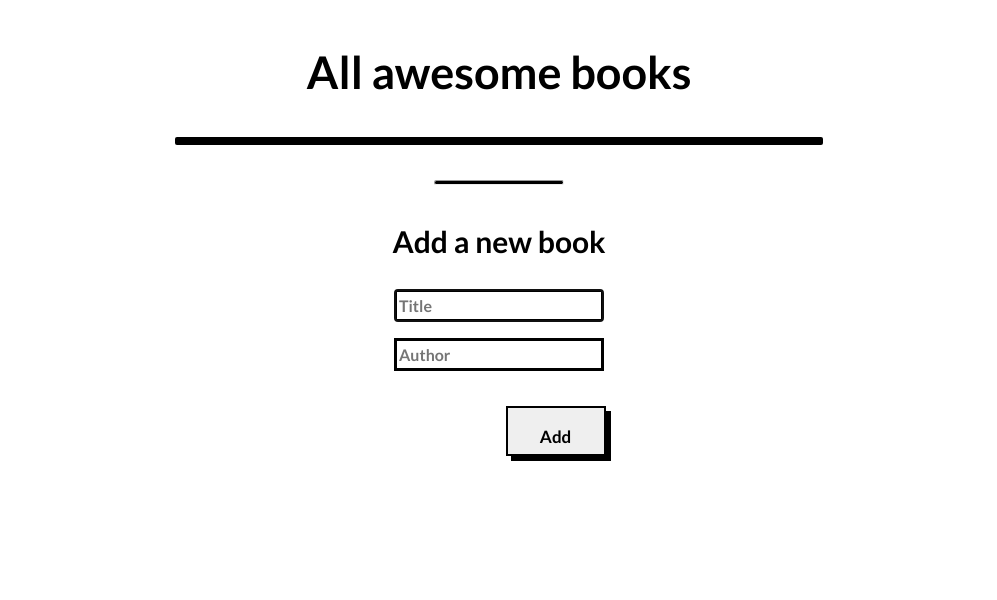
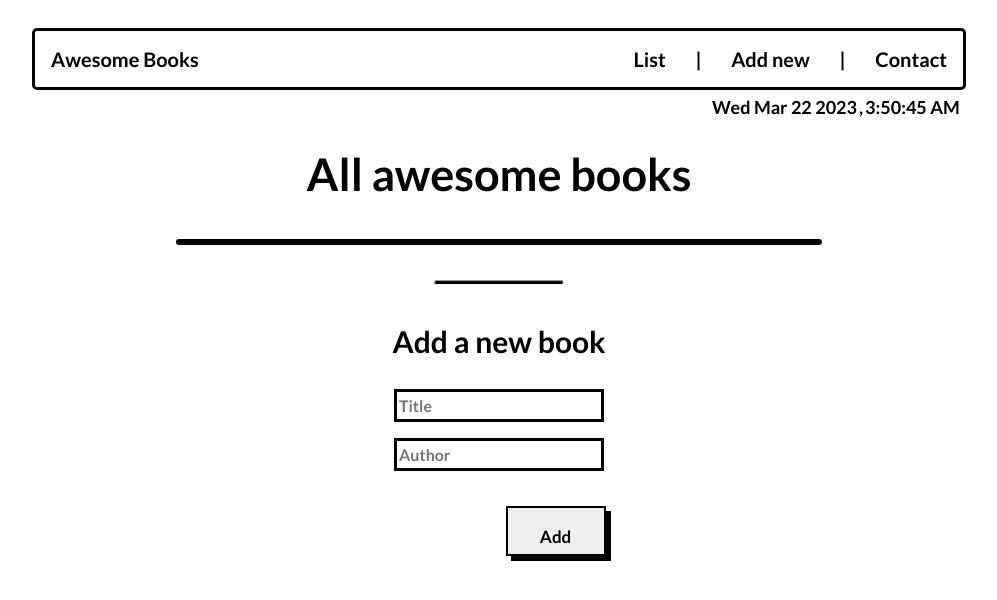
Before and after one commit to kalbek/Awesome-Books, a website: page index.html in a window 1280 px wide. Shown: the whole page, without its empty margins (141-1138 px from the left). Drawn offline with Linux system fonts and the light colour scheme.

Commit message:
add nav bar and date time

```diff
--- a/index.html
+++ b/index.html
@@ -12,13 +12,31 @@
     />
   </head>
   <body>
+    <nav>
+      <ul>
+        <div class="title">
+          <li id="title">Awesome Books</li>
+        </div>
+        <div class="menu">
+          <li><a href="./index.html"></a> List</li>
+          |
+          <li><a href="./add.html"></a> Add new</li>
+          |
+          <li><a href="./contact.html"></a> Contact</li>
+        </div>
+      </ul>
+      <div class="date" id="date">
+        <div id="dates"></div>,
+        <div id="time"></div>
+      </div>
+    </nav>
     <section class="books flex-column-centered">
       <h1>All awesome books</h1>
       <div class="book-list bordered"></div>
       <br />
       <form id="form" action="">
         <div class="title-input-group flex-column-centered">
-          <hr>
+          <hr />
           <p>Add a new book</p>
           <input type="text" id="title" name="author" placeholder="Title" />
           <input type="text" id="author" name="author" placeholder="Author" />
--- a/script.js
+++ b/script.js
@@ -1,10 +1,10 @@
 let books = [];
-const addButton = document.getElementById('add-books');
-const bookList = document.querySelector('.book-list');
-const title = document.getElementById('title');
-const author = document.getElementById('author');
-const titles = document.getElementById('title');
-const authors = document.getElementById('author');
+const addButton = document.getElementById("add-books");
+const bookList = document.querySelector(".book-list");
+const title = document.getElementById("title");
+const author = document.getElementById("author");
+const titles = document.getElementById("title");
+const authors = document.getElementById("author");
 class Books {
   constructor(id, title, author) {
     this.id = id;
@@ -15,7 +15,7 @@ class Books {
   static removeBooks = (bookId) => {
     // first remove event listener for the book
     const removeButton = document.getElementById(bookId.toString());
-    removeButton.removeEventListener('click', () => {});
+    removeButton.removeEventListener("click", () => {});
     books = books.filter((book) => book.id !== bookId);
     // shift ids of books array elements starting from the removed element
     books.forEach((book) => {
@@ -23,12 +23,12 @@ class Books {
     });
     // update book list html content with every action of removing books
     // replace with updating
-    bookList.innerHTML = '';
+    bookList.innerHTML = "";
     books.forEach((book) => {
       bookList.innerHTML += `
       <div class='flex'>
       <div class='flex-spaced w-100' id='${
-        book.id % 2 === 0 ? 'evens' : 'odds'
+        book.id % 2 === 0 ? "evens" : "odds"
       }'>
         <div class ='flex book-title-authors'>
           <div class='book-title'>"${book.title}" by </div>
@@ -45,23 +45,22 @@ class Books {
       // while creating a book element each time create event listener
       // for every remove button of the book list html element
       const removeButton = document.getElementById(book.id.toString()); // remove0
-      removeButton.addEventListener('click', () => {
+      removeButton.addEventListener("click", () => {
         const bookId = Number(Number(book.id));
         Books.removeBooks(bookId);
       });
     });
-    localStorage.setItem('bookdata', JSON.stringify(books));
+    localStorage.setItem("bookdata", JSON.stringify(books));
     title.focus();
   };
-
   // handle dynamically creating book list html content
   static createBookList = () => {
-    bookList.innerHTML = '';
+    bookList.innerHTML = "";
     books.forEach((book) => {
       bookList.innerHTML += `
       <div class='flex'>
         <div class='flex-spaced w-100' id='${
-          book.id % 2 === 0 ? 'evens' : 'odds'
+          book.id % 2 === 0 ? "evens" : "odds"
         }'>
           <div class ='flex book-title-authors'>
             <div class='book-title'>"${book.title}" by </div>
@@ -72,28 +71,26 @@ class Books {
         </div>
         </div>
       </div>
-
         `;
     });
     books.forEach((book) => {
       // for every remove button of the book list html element
       const removeButton = document.getElementById(book.id.toString());
       if (removeButton !== null) {
-        removeButton.addEventListener('click', () => {
+        removeButton.addEventListener("click", () => {
           const bookId = Number(Number(book.id));
           Books.removeBooks(bookId);
         });
       }
     });
   };
-
   static createBookList = () => {
-    bookList.innerHTML = '';
+    bookList.innerHTML = "";
     books.forEach((book) => {
       bookList.innerHTML += `
       <div class='flex'>
         <div class='flex-spaced w-100' id='${
-          book.id % 2 === 0 ? 'evens' : 'odds'
+          book.id % 2 === 0 ? "evens" : "odds"
         }'>
           <div class ='flex book-title-authors'>
             <div class='book-title'>"${book.title}" by </div>
@@ -110,14 +107,13 @@ class Books {
       // for every remove button of the book list html element
       const removeButton = document.getElementById(book.id.toString());
       if (removeButton !== null) {
-        removeButton.addEventListener('click', () => {
+        removeButton.addEventListener("click", () => {
           const bookId = Number(Number(book.id));
           Books.removeBooks(bookId);
         });
       }
     });
   };
-
   // handle adding books to books array
   static addBooks = (titles, authors) => {
     books.push({
@@ -128,31 +124,41 @@ class Books {
     // update book list html content with every action of adding books
     Books.createBookList();
     title.focus();
-    localStorage.setItem('bookdata', JSON.stringify(books));
+    localStorage.setItem("bookdata", JSON.stringify(books));
   };
 }
 //   handle button click event for add books
-addButton.addEventListener('click', (e) => {
+addButton.addEventListener("click", (e) => {
   Books.addBooks(titles, authors);
-  titles.value = '';
-  authors.value = '';
+  titles.value = "";
+  authors.value = "";
   e.preventDefault();
 });
+// display date and time
+let date = new Date();
+let time = new Date();
+const dateSection = document.getElementById("dates");
+const timeSection = document.getElementById("time");
+date = date.toDateString();
+time = time.toLocaleTimeString();
+dateSection.innerHTML = date;
+timeSection.innerHTML = time;
+
 // preserve data on browsers on page load
 window.onload = () => {
   // assigning form fields to a variable.
-  const form = document.querySelector('#form');
+  const form = document.querySelector("#form");
   // handling event for every change in input field
-  form.addEventListener('input', () => {
+  form.addEventListener("input", () => {
     const fields = { title, author, books };
     // storing input values to a local storage.
     fields.title = title.value;
     fields.author = author.value;
-    localStorage.setItem('data', JSON.stringify(fields));
+    localStorage.setItem("data", JSON.stringify(fields));
   });
   // parsing the data.
-  const data = JSON.parse(localStorage.getItem('data'));
-  const bookdata = JSON.parse(localStorage.getItem('bookdata'));
+  const data = JSON.parse(localStorage.getItem("data"));
+  const bookdata = JSON.parse(localStorage.getItem("bookdata"));
   // assining values to input fields from local storage on page load.
   if (data !== null && data !== undefined) {
     title.value = data.title;
@@ -162,5 +168,5 @@ window.onload = () => {
     books = bookdata;
     Books.createBookList();
   }
-  this.title.focus();
+  title.focus();
 };
--- a/style.css
+++ b/style.css
@@ -1,7 +1,43 @@
 body {
   display: flex;
-  justify-content: center;
+  flex-direction: column;
   align-items: center;
+}
+
+ul {
+  list-style: none;
+  display: flex;
+  justify-content: space-between;
+  width: 70vw;
+  font-size: 20px;
+  font-weight: 700;
+  border: 3.5px solid #000;
+  padding: 1rem;
+  border-radius: 5px;
+}
+
+body nav .date {
+  position: absolute;
+  right: 14vw;
+  top: 12%;
+  font-size: 18px;
+  font-weight: 700;
+  display: flex;
+  gap: 2px;
+}
+
+.menu {
+  display: flex;
+  justify-content: space-between;
+  width: 35%;
+}
+
+.menu:hover {
+  cursor: pointer;
+}
+
+nav ul li:hover {
+  color: #476a8b;
 }
 
 .title-input-group p {
@@ -78,8 +114,8 @@ form input {
 
 .bordered {
   width: 50vw;
-  border: 4px solid black;
-  border-radius: 2px;
+  border: 3.5px solid black;
+  border-radius: 5px;
 }
 
 * {
```
